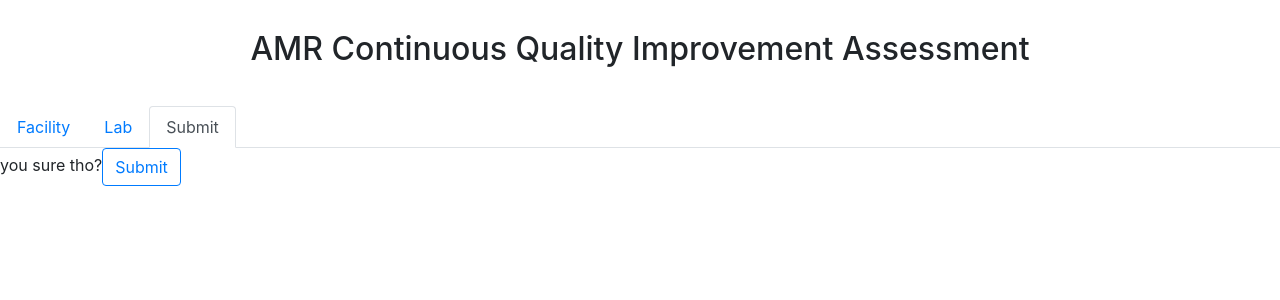
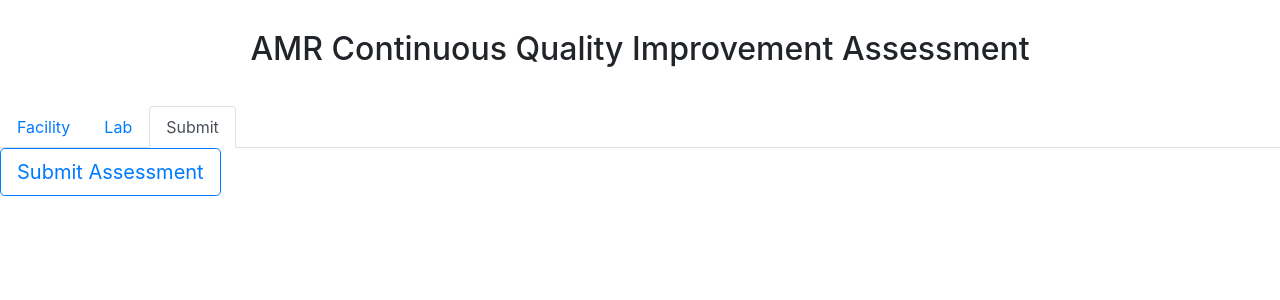
Before and after one commit to hoshmn/amr-cra, a React (Create React App) app: page / in a window 1280 px wide. Both pictures are taken after a click on the tab "Submit". Shown: the top 300 px of the page. Built offline with nearby package versions, Linux system fonts and the light colour scheme.

Commit message:
cleanuup

```diff
--- a/src/App.js
+++ b/src/App.js
@@ -43,12 +43,11 @@ class App extends React.Component {
 
     return (
       <div>
-        you sure tho?
         <Button
           onClick={this.submit}
-          variant='outline-primary'
+          variant='outline-primary' size='lg'
         >
-          Submit
+          Submit Assessment
         </Button>
       </div>
     )
@@ -67,7 +66,8 @@ class App extends React.Component {
             />
           </Tab>
           <Tab eventKey='lab' title='Lab' disabled={this.state.submitted}>
-            <div>Lab content</div>
+            <div>Lab Content</div>
+            <em>[each assessment section gets a tab like this]</em>
           </Tab>
           <Tab eventKey='submit' title={submitTitle}>
             {this.getSubmitTab()}
```
